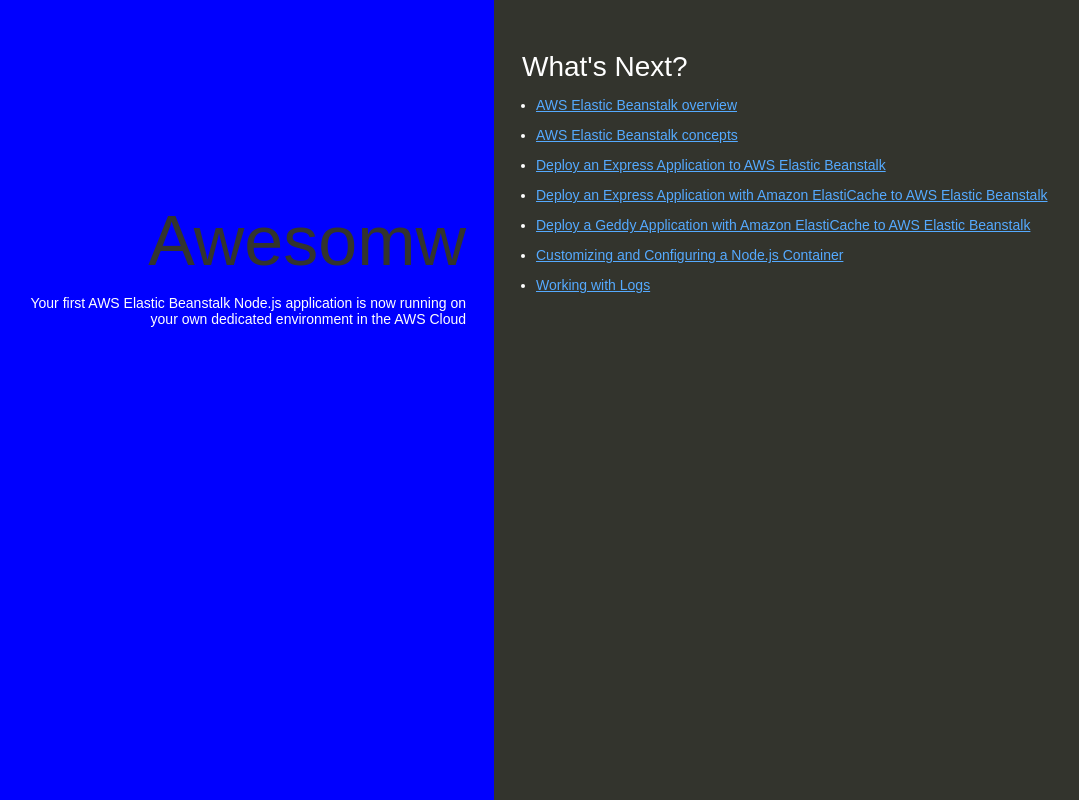
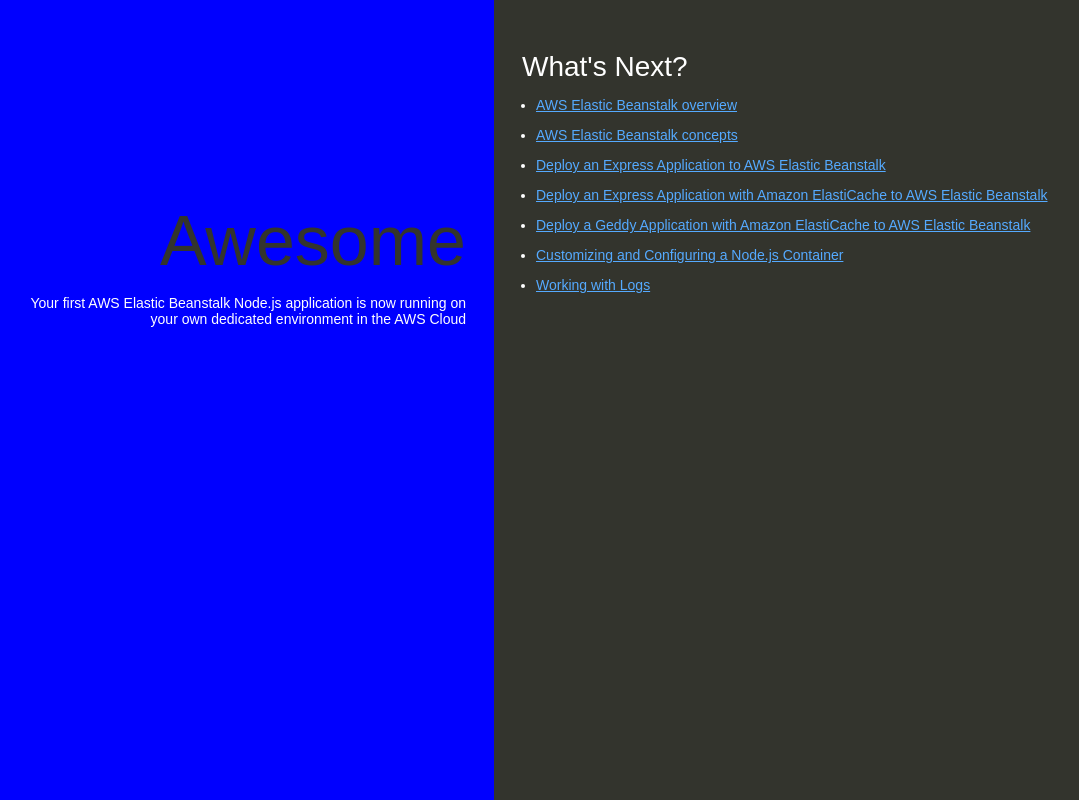
Before and after one commit to SanthosVarahal/my-nodejs-app, a website: page index.html in a window 1280 px wide. Shown: the whole page, without its empty margins (146-1225 px from the left). Drawn offline with Linux system fonts and the light colour scheme.

Commit message:
Fix typo in heading from 'Awesomw' to 'Awesome'

```diff
--- a/index.html
+++ b/index.html
@@ -74,7 +74,7 @@
   </head>
   <body>
     <div class="textColumn">
-      <h1>Awesomw</h1>
+      <h1>Awesome</h1>
       <p>Your first AWS Elastic Beanstalk Node.js application is now running on your own dedicated environment in the AWS Cloud</p>
     </div>
     <div class="linksColumn">
```
